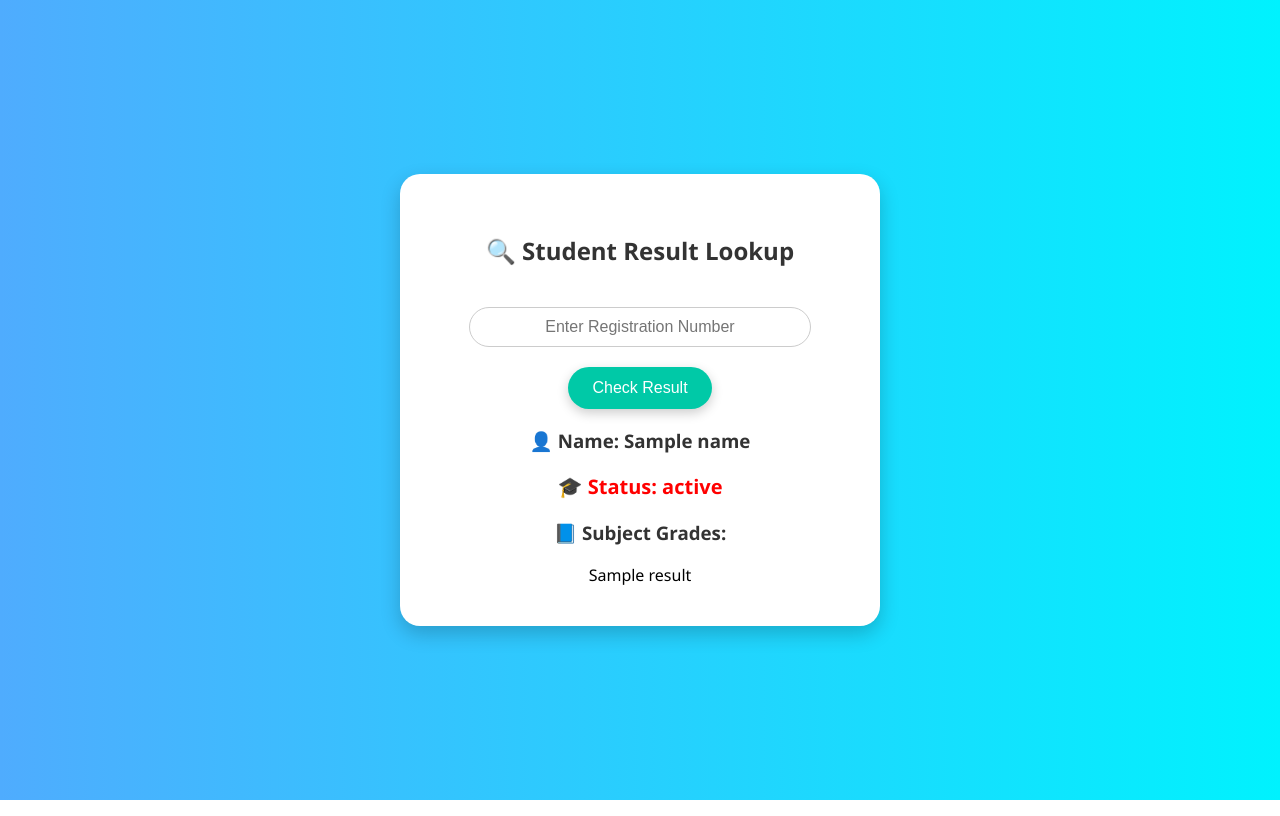
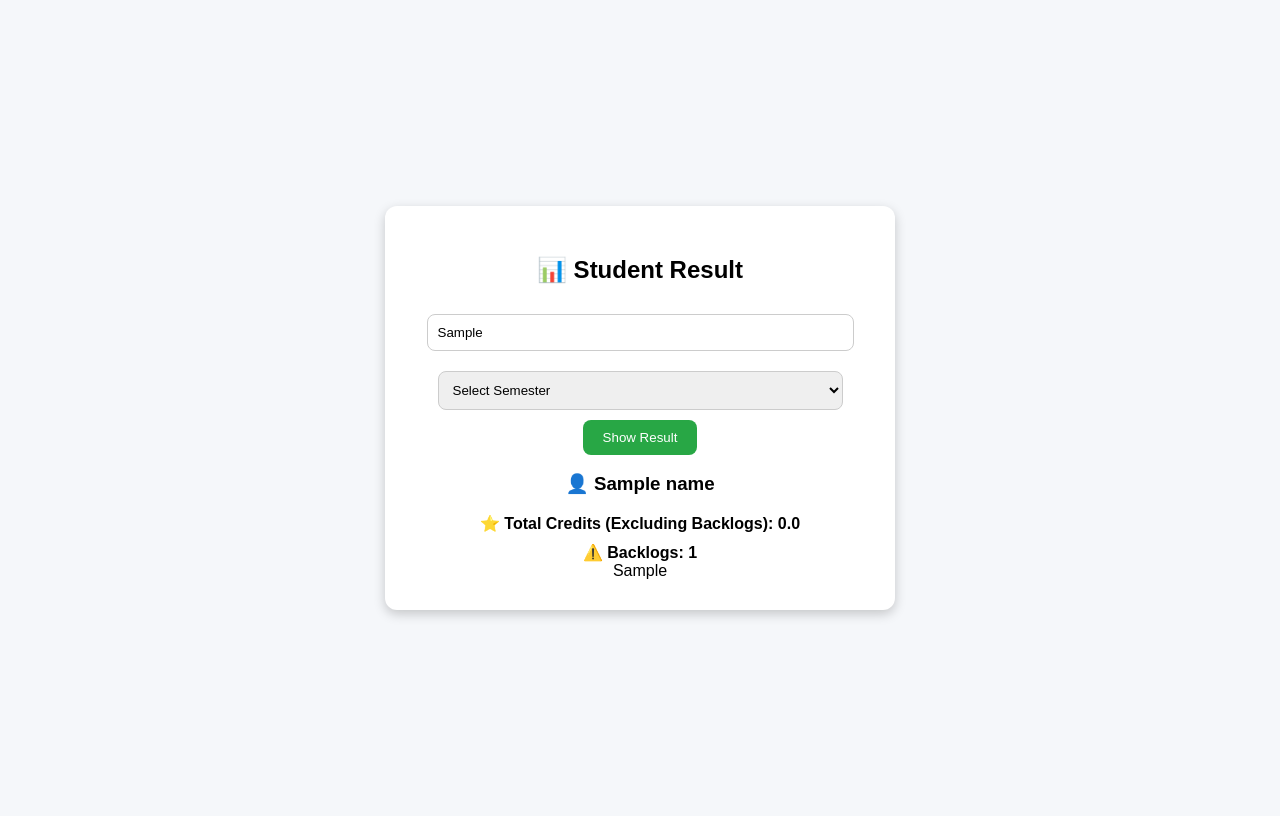
Before and after one commit to Vinaymalla12/StudentResultPortal, a Flask app: template templates/index.html in a window 1280 px wide. Run offline with Flask 3, Linux system fonts and the light colour scheme; the template is opened without the code that fills it: most values are stand-ins (such as "Sample title", 1, 10 or a date in 2020).

Commit message:
add 1,4 semester result

```diff
--- a/app.py
+++ b/app.py
@@ -1,42 +1,105 @@
 from flask import Flask, render_template, request
 import pandas as pd
+import os
+import re
 
-# ✅ Create Flask app before using routes
 app = Flask(__name__)
+
+# Map semester -> file
+SEM_FILES = {
+    "1": "sem1rslts.xls",
+    "4": "sem4rslts.xls",
+    "6": "sem6rslts.xlsx"
+}
+
+# Grades that count as backlog
+BACKLOG_GRADES = {"F", "S"}
+
+def parse_credits(val):
+    """Parse a Credits cell into a float sum."""
+    if pd.isna(val):
+        return 0.0
+    if isinstance(val, (int, float)):
+        return float(val)
+    s = str(val).strip()
+    if s == "":
+        return 0.0
+    nums = re.findall(r'\d+(?:\.\d+)?', s)
+    return sum(float(n) for n in nums) if nums else 0.0
 
 @app.route("/", methods=["GET", "POST"])
 def index():
-    result = None
-    status = None
-    name = ""
+    reg_no = None
+    semester = None
+    name = None
+    result_html = None
+    error = None
+    total_credits = 0.0
+    backlog_count = 0
 
     if request.method == "POST":
-        reg_no = request.form["reg_no"]
+        reg_no = request.form.get("reg_no", "").strip()
+        semester = request.form.get("semester", "")
+
         try:
-            df = pd.read_excel("6thsemrslts.xlsx")  # Make sure this file is in the same folder
-            print("Data loaded successfully")
+            # If "all", combine all semester files
+            if semester.lower() == "all":
+                all_students = []
+                for sem, file_path in SEM_FILES.items():
+                    if os.path.exists(file_path):
+                        df = pd.read_excel(file_path, dtype=str)
+                        df.columns = [c.strip() for c in df.columns]
+                        df["Reg_No"] = df["Reg_No"].astype(str).str.strip()
+                        student = df[df["Reg_No"] == reg_no]
+                        if not student.empty:
+                            all_students.append(student)
+                            if name is None:
+                                name = student.iloc[0].get("Name", "")
+                if all_students:
+                    student = pd.concat(all_students, ignore_index=True)
+                    display_cols = [c for c in ["Subject_Name", "Grade", "Credits"] if c in student.columns]
+                    result_html = student[display_cols].to_html(index=False)
 
-            student_data = df[df["Reg_No"] == int(reg_no)]
-            print("Filtered data:", student_data)
+                    non_backlog = student[~student["Grade"].astype(str).str.strip().str.upper().isin(BACKLOG_GRADES)]
+                    total_credits = non_backlog["Credits"].apply(parse_credits).sum()
+                    backlog_count = student["Grade"].astype(str).str.strip().str.upper().isin(BACKLOG_GRADES).sum()
+                else:
+                    error = f"No record found for Reg_No {reg_no} in any semester."
+            else:
+                # Single semester view
+                file_path = SEM_FILES.get(semester)
+                if not file_path or not os.path.exists(file_path):
+                    raise FileNotFoundError(f"Semester {semester} result file not found.")
 
-            if not student_data.empty:
-                grades = student_data["Grade"].tolist()
-                if any(g in ['F', 'S'] for g in grades):
-                    status = "❌ FAIL"
+                df = pd.read_excel(file_path, dtype=str)
+                df.columns = [c.strip() for c in df.columns]
+                df["Reg_No"] = df["Reg_No"].astype(str).str.strip()
+                student = df[df["Reg_No"] == reg_no]
+
+                if not student.empty:
+                    name = student.iloc[0].get("Name", "")
+                    display_cols = [c for c in ["Subject_Name", "Grade", "Credits"] if c in student.columns]
+                    result_html = student[display_cols].to_html(index=False)
+
+                    non_backlog = student[~student["Grade"].astype(str).str.strip().str.upper().isin(BACKLOG_GRADES)]
+                    total_credits = non_backlog["Credits"].apply(parse_credits).sum()
+                    backlog_count = student["Grade"].astype(str).str.strip().str.upper().isin(BACKLOG_GRADES).sum()
                 else:
-                    status = "✅ PASS"
-
-                result = student_data[['Subject_Name', 'Grade', 'Credits']].to_html(index=False)
-                name = student_data.iloc[0]["Name"]
-            else:
-                result = "No student found with that Reg_No."
+                    error = f"No record found for Reg_No {reg_no} in Semester {semester}."
 
         except Exception as e:
-            result = f"Error: {e}"
-            print("Error occurred:", result)
+            error = f"Error: {e}"
 
-    return render_template("index.html", result=result, name=name, status=status)
+    return render_template(
+        "index.html",
+        reg_no=reg_no,
+        semester=semester,
+        name=name,
+        result_html=result_html,
+        total_credits=total_credits,
+        backlog_count=backlog_count,
+        error=error
+    )
 
-# ✅ Run the app
 if __name__ == "__main__":
     app.run(debug=True)
--- /dev/null
+++ b/static/script.js
@@ -0,0 +1,5 @@
+// This file is currently empty but ready for future interactivity
+document.addEventListener("DOMContentLoaded", () => {
+    console.log("Result page loaded.");
+    // Example: You could highlight backlog rows later with JS
+});
--- /dev/null
+++ b/static/style.css
@@ -0,0 +1,45 @@
+body {
+    background: #f5f7fa;
+    font-family: Arial, sans-serif;
+    display: flex;
+    justify-content: center;
+    align-items: center;
+    min-height: 100vh;
+}
+.container {
+    background: white;
+    padding: 30px;
+    border-radius: 12px;
+    box-shadow: 0 4px 12px rgba(0,0,0,0.2);
+    width: 450px;
+    text-align: center;
+}
+input, select {
+    width: 90%;
+    padding: 10px;
+    margin: 10px 0;
+    border-radius: 8px;
+    border: 1px solid #ccc;
+}
+button {
+    padding: 10px 20px;
+    background: #28a745;
+    color: white;
+    border: none;
+    border-radius: 8px;
+    cursor: pointer;
+}
+button:hover { background: #218838; }
+table {
+    border-collapse: collapse;
+    width: 100%;
+    margin-top: 20px;
+}
+th, td {
+    border: 1px solid #ccc;
+    padding: 8px;
+    text-align: center;
+}
+th { background: #f2f2f2; }
+.error { color: red; margin-top: 15px; }
+.info { margin-top: 10px; font-weight: bold; }
--- a/templates/index.html
+++ b/templates/index.html
@@ -1,115 +1,46 @@
 <!DOCTYPE html>
-<html>
+<html lang="en">
 <head>
-    <title>Student Result Lookup</title>
-    <style>
-        body {
-            margin: 0;
-            padding: 0;
-            background: linear-gradient(to right, #4facfe, #00f2fe);
-            font-family: 'Segoe UI', Tahoma, Geneva, Verdana, sans-serif;
-            display: flex;
-            justify-content: center;
-            align-items: center;
-            height: 100vh;
-            flex-direction: column;
-        }
-
-        .container {
-            background: white;
-            padding: 40px;
-            border-radius: 20px;
-            box-shadow: 0 8px 20px rgba(0,0,0,0.2);
-            text-align: center;
-            width: 400px;
-            max-width: 90%;
-        }
-
-        h2, h3 {
-            color: #333;
-        }
-
-        input[type="text"] {
-            width: 80%;
-            padding: 10px;
-            margin: 20px 0;
-            font-size: 16px;
-            border-radius: 30px;
-            border: 1px solid #ccc;
-            outline: none;
-            text-align: center;
-        }
-
-        button {
-            padding: 12px 24px;
-            border: none;
-            background-color: #00c9a7;
-            color: white;
-            font-size: 16px;
-            border-radius: 30px;
-            cursor: pointer;
-            box-shadow: 0 4px 12px rgba(0, 0, 0, 0.2);
-            transition: 0.3s ease-in-out;
-        }
-
-        button:hover {
-            background-color: #008f7a;
-            transform: translateY(-2px);
-        }
-
-        table {
-            width: 100%;
-            border-collapse: collapse;
-            margin-top: 20px;
-        }
-
-        table, th, td {
-            border: 1px solid #ccc;
-            padding: 10px;
-        }
-
-        th {
-            background-color: #f2f2f2;
-        }
-
-        .status {
-            font-size: 20px;
-            font-weight: bold;
-            margin: 20px 0;
-        }
-
-        .pass {
-            color: green;
-        }
-
-        .fail {
-            color: red;
-        }
-    </style>
+<meta charset="UTF-8">
+<title>Semester Result Lookup</title>
+<link rel="stylesheet" href="{{ url_for('static', filename='style.css') }}">
+<script src="{{ url_for('static', filename='script.js') }}" defer></script>
 </head>
 <body>
+<div class="container">
+    <h2>📊 Student Result</h2>
+    <form method="POST" id="resultForm">
+        <input type="text" name="reg_no" placeholder="Enter Registration No"
+               value="{{ reg_no or '' }}" required>
+        <select name="semester" required>
+            <option value="" disabled {% if not semester %}selected{% endif %}>Select Semester</option>
+            <option value="1" {% if semester=='1' %}selected{% endif %}>Semester 1</option>
+            <option value="4" {% if semester=='4' %}selected{% endif %}>Semester 4</option>
+            <option value="6" {% if semester=='6' %}selected{% endif %}>Semester 6</option>
+            <option value="all" {% if semester=='all' %}selected{% endif %}>All Semesters</option>
+        </select>
+        <button type="submit">Show Result</button>
+    </form>
 
-    <div class="container">
-        <h2>🔍 Student Result Lookup</h2>
+    {% if error %}
+        <div class="error">{{ error }}</div>
+    {% endif %}
 
-        <form method="POST">
-            <input type="text" name="reg_no" placeholder="Enter Registration Number" required>
-            <br>
-            <button type="submit">Check Result</button>
-        </form>
+    {% if name %}
+        <h3>👤 {{ name }}</h3>
 
-        {% if name %}
-            <h3>👤 Name: {{ name }}</h3>
-            <div class="status {% if 'PASS' in status %}pass{% else %}fail{% endif %}">
-                🎓 Status: {{ status }}
-            </div>
+        {% if total_credits is not none %}
+            <div class="info">⭐ Total Credits (Excluding Backlogs): {{ '%.1f'|format(total_credits) }}</div>
         {% endif %}
 
-        {% if result %}
-            <h3>📘 Subject Grades:</h3>
-            {{ result | safe }}
+        {% if backlog_count is not none %}
+            <div class="info">⚠️ Backlogs: {{ backlog_count }}</div>
         {% endif %}
-    </div>
 
+        {% if result_html %}
+            {{ result_html|safe }}
+        {% endif %}
+    {% endif %}
+</div>
 </body>
 </html>
```
Also changed, not shown: 4 other files.
